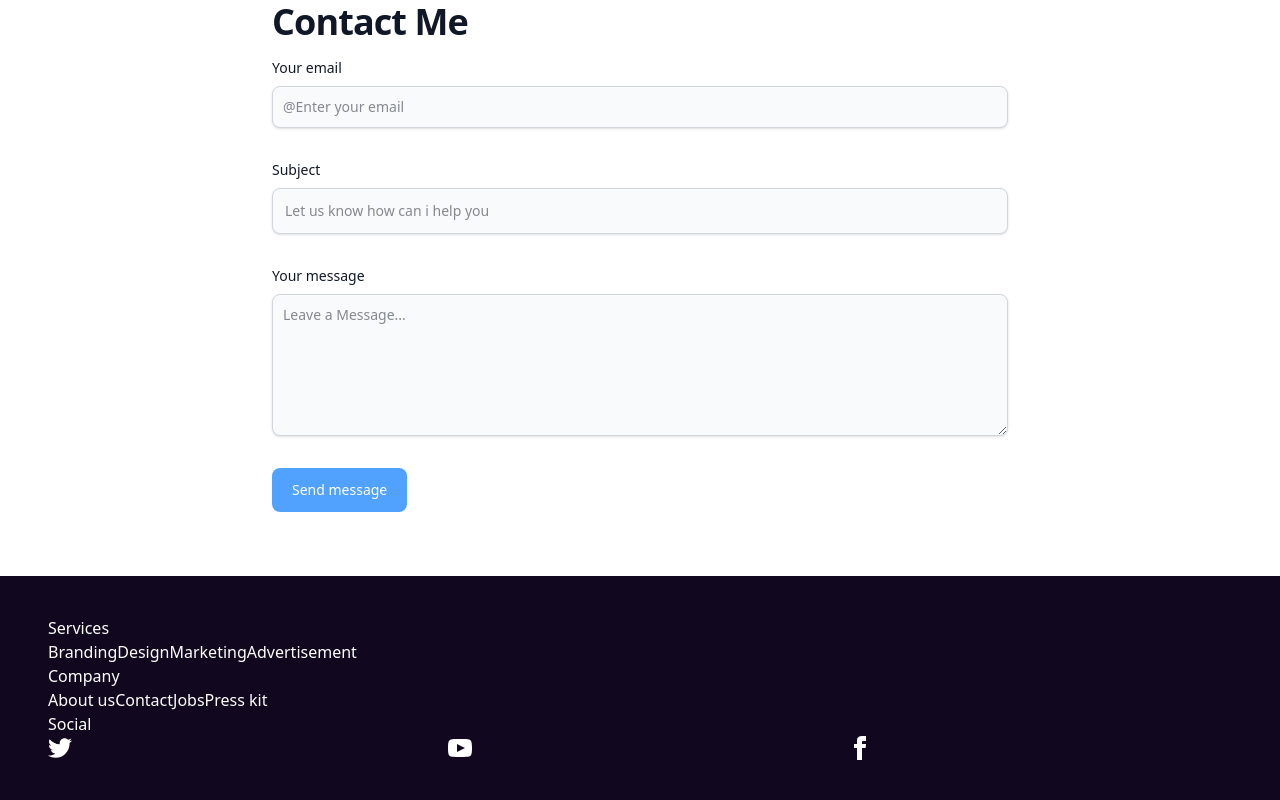
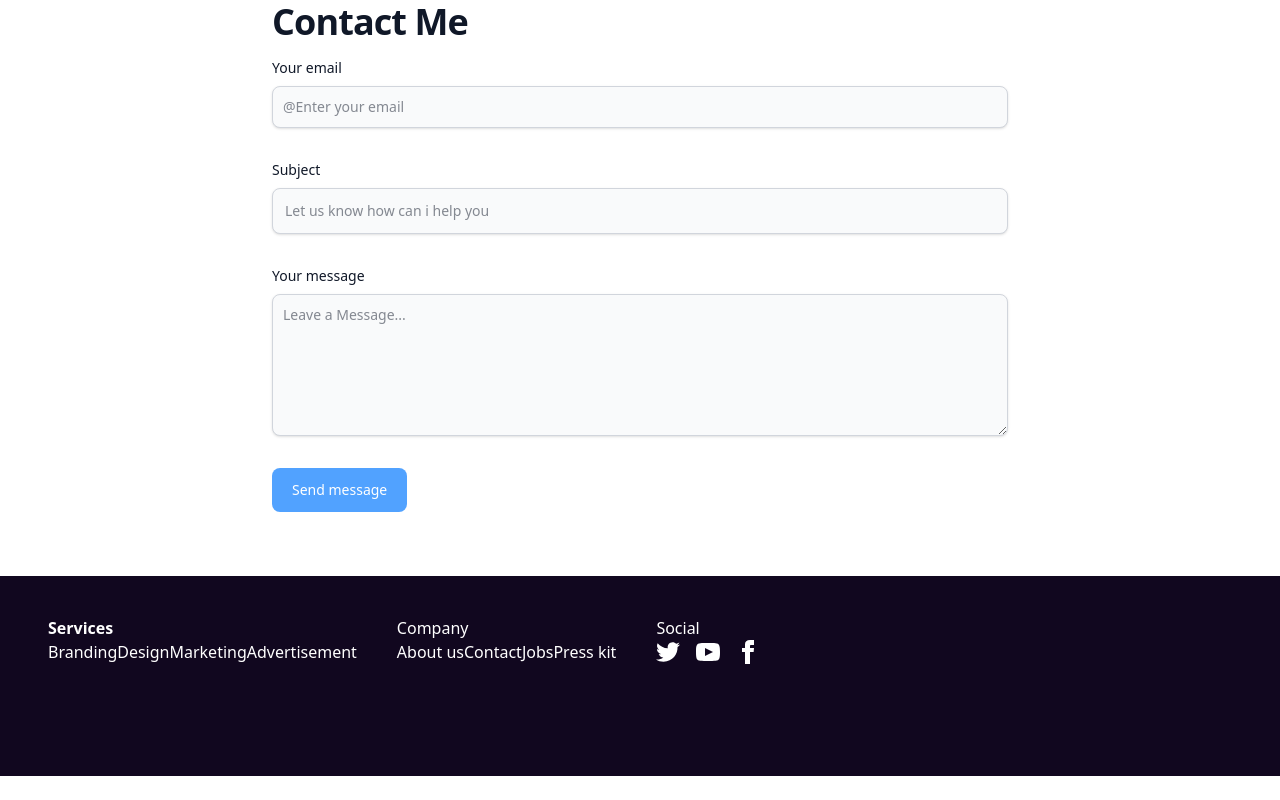
Before and after one commit to sazib07/Portfolio, a React (Vite) app: page / in a window 1280 px wide. Shown: the part 2303-3103 px from the top of the page. After the commit the page ends 3079 px from the top, so only its background shows below. Built offline with nearby package versions, Linux system fonts and the light colour scheme; a web font is replaced by a local one.

Commit message:
contact added

```diff
--- a/src/Components/Footer.jsx
+++ b/src/Components/Footer.jsx
@@ -4,14 +4,15 @@ import Container from './container'
 const Footer = () => {
   return (
     <Container>
-<footer className="footer sm:footer-horizontal bg-base-300 text-base-content p-10">
+<footer className="h-[200px] flex flex-3 gap-10 footer sm:footer-horizontal bg-base-300 text-base-content p-10">
   <nav>
-    <h6 className="footer-title">Services</h6>
-    <a className="link link-hover">Branding</a>
+    <h6 className="font-bold">Services</h6>
+    <a className="link grid-flow-row link-hover">Branding</a>
     <a className="link link-hover">Design</a>
     <a className="link link-hover">Marketing</a>
     <a className="link link-hover">Advertisement</a>
   </nav>
+
   <nav>
     <h6 className="footer-title">Company</h6>
     <a className="link link-hover">About us</a>
```
